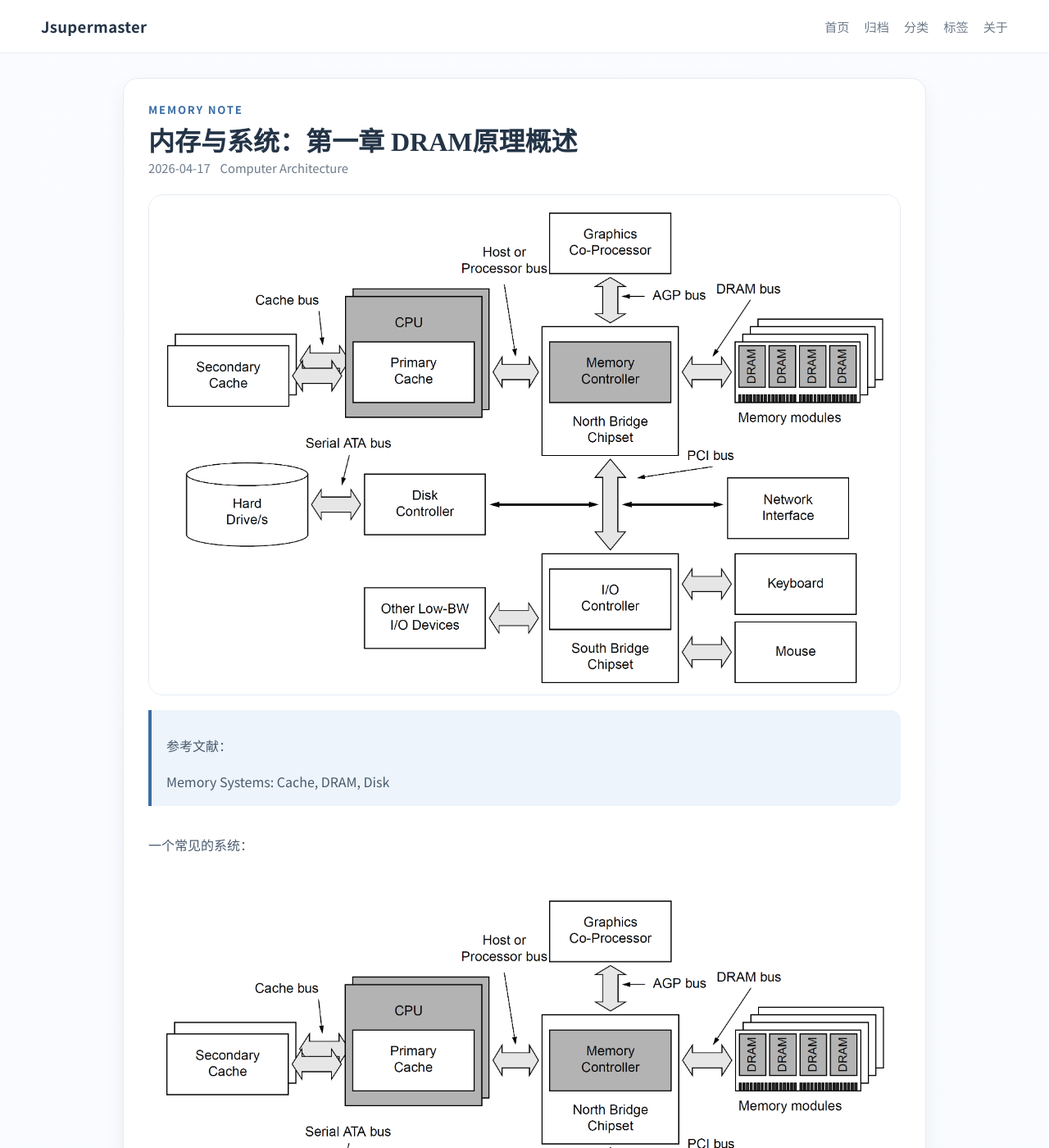
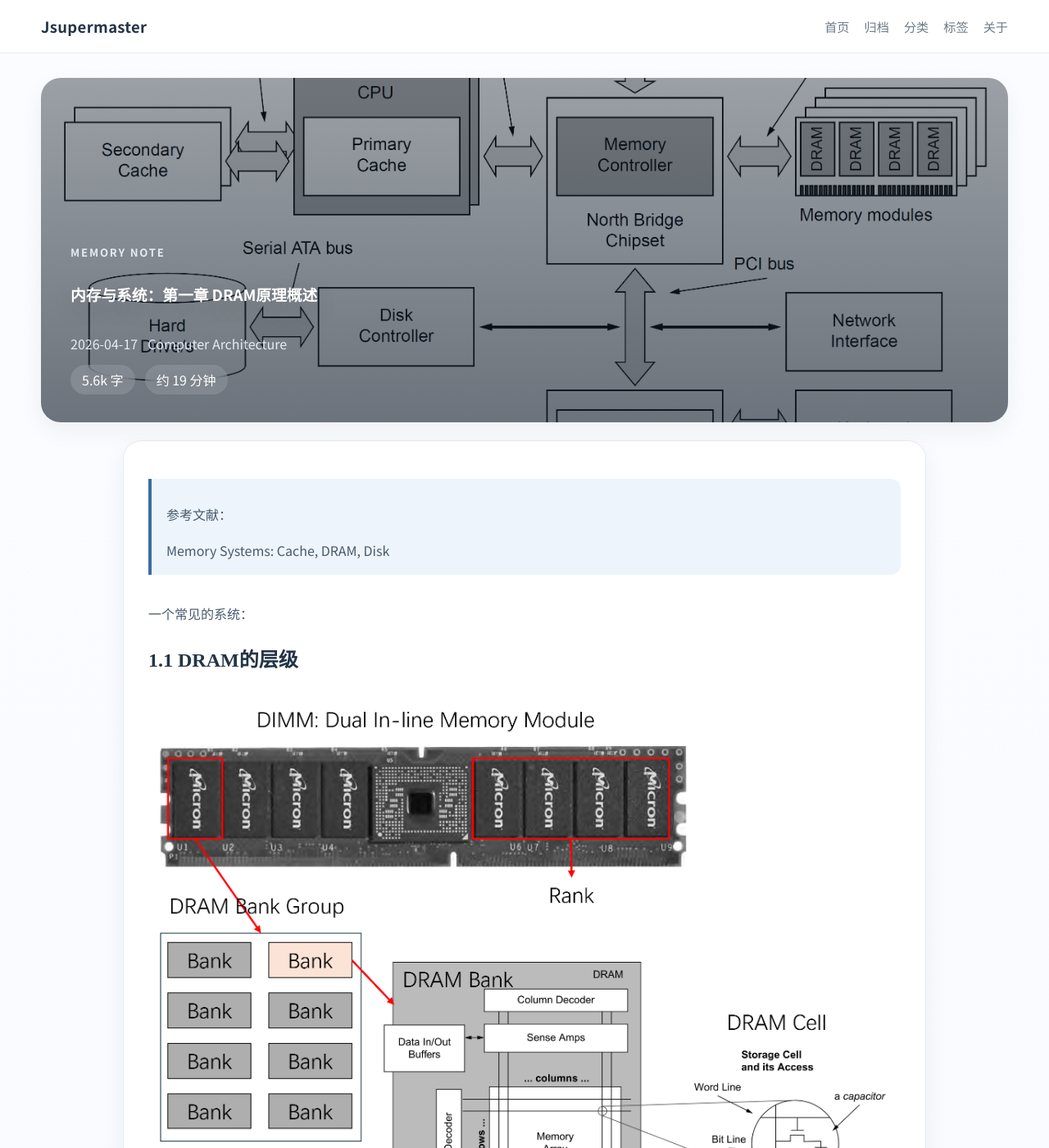
Before and after one commit to Jsupermaster/Jsupermaster.github.io, a Jekyll site: the page built from _posts/2026-04-17-memory_study_1.md, in a window 1280 px wide and 1400 px high. Shown: the whole window at 82% size. Built offline with Jekyll 4.4.1, drawn with Linux system fonts in a browser that asks for light colours; comment, search, counter and statistics services are not loaded.

Commit message:
update_260419_8

```diff
--- a/_layouts/default.html
+++ b/_layouts/default.html
@@ -8,7 +8,7 @@
   <link rel="preconnect" href="https://fonts.googleapis.com">
   <link rel="preconnect" href="https://fonts.gstatic.com" crossorigin>
   <link href="https://fonts.googleapis.com/css2?family=Noto+Sans+SC:wght@400;500;700&family=Noto+Serif+SC:wght@600;700&display=swap" rel="stylesheet">
-  <link rel="stylesheet" href="{{ '/assets/styles.css?v=20260419c' | relative_url }}">
+  <link rel="stylesheet" href="{{ '/assets/styles.css?v=20260419d' | relative_url }}">
   <script defer src="//busuanzi.ibruce.info/busuanzi/2.3/busuanzi.pure.mini.js"></script>
 </head>
 <body>
--- a/_layouts/post.html
+++ b/_layouts/post.html
@@ -1,21 +1,31 @@
 ---
 layout: default
 ---
-<article class="post-layout post-layout-single">
-  <div class="post-main post-main-single">
-    <p class="section-kicker">{{ page.article_kicker | default: "BLOG POST" }}</p>
+<article class="post-article">
+  {% if page.cover_image %}
+  <section class="post-hero" style="background-image: linear-gradient(180deg, rgba(17, 29, 43, 0.42), rgba(17, 29, 43, 0.62)), url('{{ page.cover_image | relative_url }}');">
+    <div class="post-hero-inner">
+      <p class="section-kicker post-hero-kicker">{{ page.article_kicker | default: "BLOG POST" }}</p>
       <h1>{{ page.title }}</h1>
-    <div class="post-header-meta">
+      <div class="post-hero-meta">
         <span>{{ page.date | date: "%Y-%m-%d" }}</span>
         {% for category in page.categories %}
         <span>{{ category }}</span>
         {% endfor %}
       </div>
-
-    {% if page.cover_image %}
-    <img class="post-cover" src="{{ page.cover_image | relative_url }}" alt="{{ page.title }}">
+      <div class="post-hero-stats">
+        {% if page.word_count %}
+        <span>{{ page.word_count }}</span>
+        {% endif %}
+        {% if page.read_time %}
+        <span>{{ page.read_time }}</span>
+        {% endif %}
+      </div>
+    </div>
+  </section>
   {% endif %}
 
+  <div class="post-main post-main-single post-main-body">
     <div class="post-content">
       {{ content }}
     </div>
@@ -25,5 +35,4 @@ layout: default
       <a class="read-link" href="{{ '/' | relative_url }}">返回首页</a>
     </div>
   </div>
-
 </article>
--- a/_posts/2026-04-17-memory_study_1.md
+++ b/_posts/2026-04-17-memory_study_1.md
@@ -10,6 +10,8 @@ tags:
   - Studing Note
 article_kicker: MEMORY NOTE
 cover_image: /assets/images/mem_study/image-20260411165806485.png
+word_count: 5.6k 字
+read_time: 约 19 分钟
 ---
 
 > 参考文献：
@@ -17,8 +19,6 @@ cover_image: /assets/images/mem_study/image-20260411165806485.png
 > Memory Systems: Cache, DRAM, Disk
 
 一个常见的系统：
-
-![DRAM system overview]({{ '/assets/images/mem_study/image-20260411165806485.png' | relative_url }})
 
 ## 1.1 DRAM的层级
 
--- a/assets/styles.css
+++ b/assets/styles.css
@@ -387,20 +387,79 @@ img {
   padding: 28px 30px;
 }
 
-.post-layout-single {
-  grid-template-columns: 1fr;
+.post-article {
+  display: grid;
+  gap: 22px;
+}
+
+.post-hero {
+  position: relative;
+  min-height: 420px;
+  border-radius: 24px;
+  background-position: center;
+  background-repeat: no-repeat;
+  background-size: cover;
+  overflow: hidden;
+  box-shadow: var(--shadow);
+}
+
+.post-hero-inner {
+  display: flex;
+  flex-direction: column;
+  justify-content: flex-end;
+  min-height: 420px;
+  padding: 34px 36px;
+  color: #f7fbff;
+}
+
+.post-hero-kicker {
+  color: rgba(241, 247, 255, 0.88);
 }
 
 .post-main-single {
   max-width: 980px;
   margin: 0 auto;
+  width: 100%;
 }
 
-.post-cover {
-  width: 100%;
-  margin-top: 22px;
+.post-main-body {
   border: 1px solid var(--line);
-  border-radius: 18px;
+  border-radius: 22px;
+  background: var(--surface);
+  box-shadow: var(--shadow);
+}
+
+.post-hero h1 {
+  color: #ffffff;
+  text-shadow: 0 10px 30px rgba(0, 0, 0, 0.18);
+}
+
+.post-hero-meta,
+.post-hero-stats {
+  display: flex;
+  flex-wrap: wrap;
+  gap: 12px;
+}
+
+.post-hero-meta {
+  margin-top: 16px;
+  color: rgba(241, 247, 255, 0.9);
+}
+
+.post-hero-stats {
+  margin-top: 14px;
+}
+
+.post-hero-stats span {
+  display: inline-flex;
+  align-items: center;
+  justify-content: center;
+  min-height: 36px;
+  padding: 0 14px;
+  border-radius: 999px;
+  background: rgba(255, 255, 255, 0.14);
+  color: #ffffff;
+  backdrop-filter: blur(10px);
 }
 
 .post-content {
@@ -498,6 +557,15 @@ img {
     padding: 18px;
   }
 
+  .post-hero,
+  .post-hero-inner {
+    min-height: 320px;
+  }
+
+  .post-hero-inner {
+    padding: 22px 20px;
+  }
+
   .panel-heading {
     flex-direction: column;
     align-items: flex-start;
```
Lines whose indentation alone changed are shown as unchanged.
